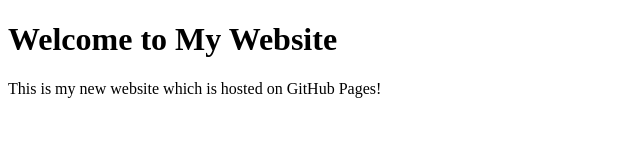
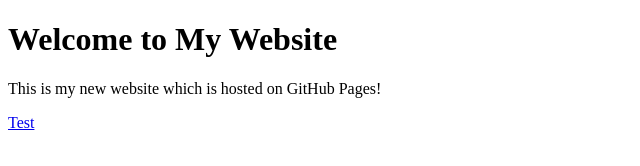
Before and after one commit to pnaprasanna/pnaprasanna.github.io, a plain HTML site: page index.html in a window 1280 px wide. Shown: the full height of the page, 0-640 px from the left. Drawn offline with Linux system fonts and the light colour scheme.

Commit message:
Update index.html

```diff
--- a/index.html
+++ b/index.html
@@ -10,6 +10,7 @@
     <main>
         <h1>Welcome to My Website</h1>
         <p>This is my new website which is hosted on GitHub Pages!</p>
+       <a href="private/test.html">Test</a>
     </main>
   </body>
 </html>
```
